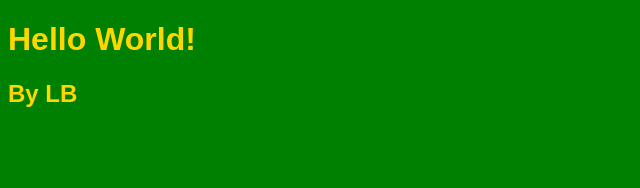
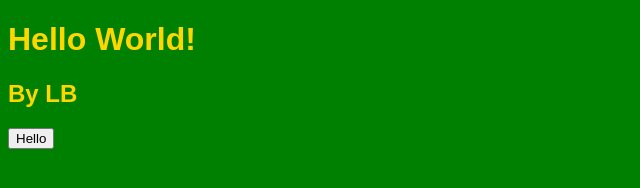
Before and after one commit to LBOOTD/FID4217, a plain HTML site: page index.html in a window 1280 px wide. Shown: the whole page, without its empty margins (0-640 px from the left). Drawn offline with Linux system fonts and the light colour scheme.

Commit message:
Update index.html

```diff
--- a/index.html
+++ b/index.html
@@ -8,12 +8,13 @@
  body {
 background-color:green;
   font-family: Arial;
-  color: gold;
+  color:gold;
  }
 </style>
 </head>
 <body>
   <h1>Hello World!</h1>
   <h2>By LB</h2>
+ <button onclick="sayHello();">Hello</button>
  </body>
 </html>
```
